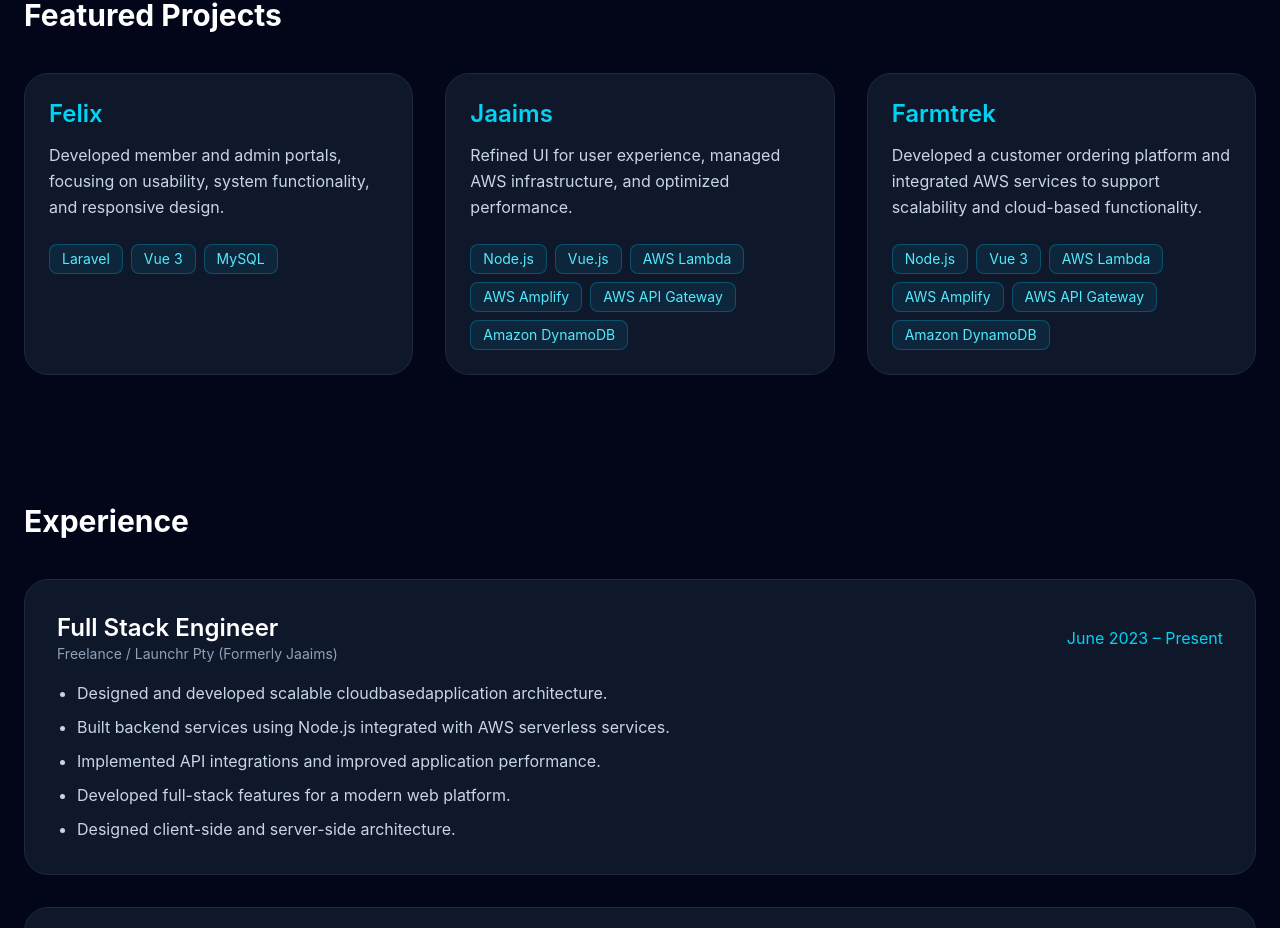
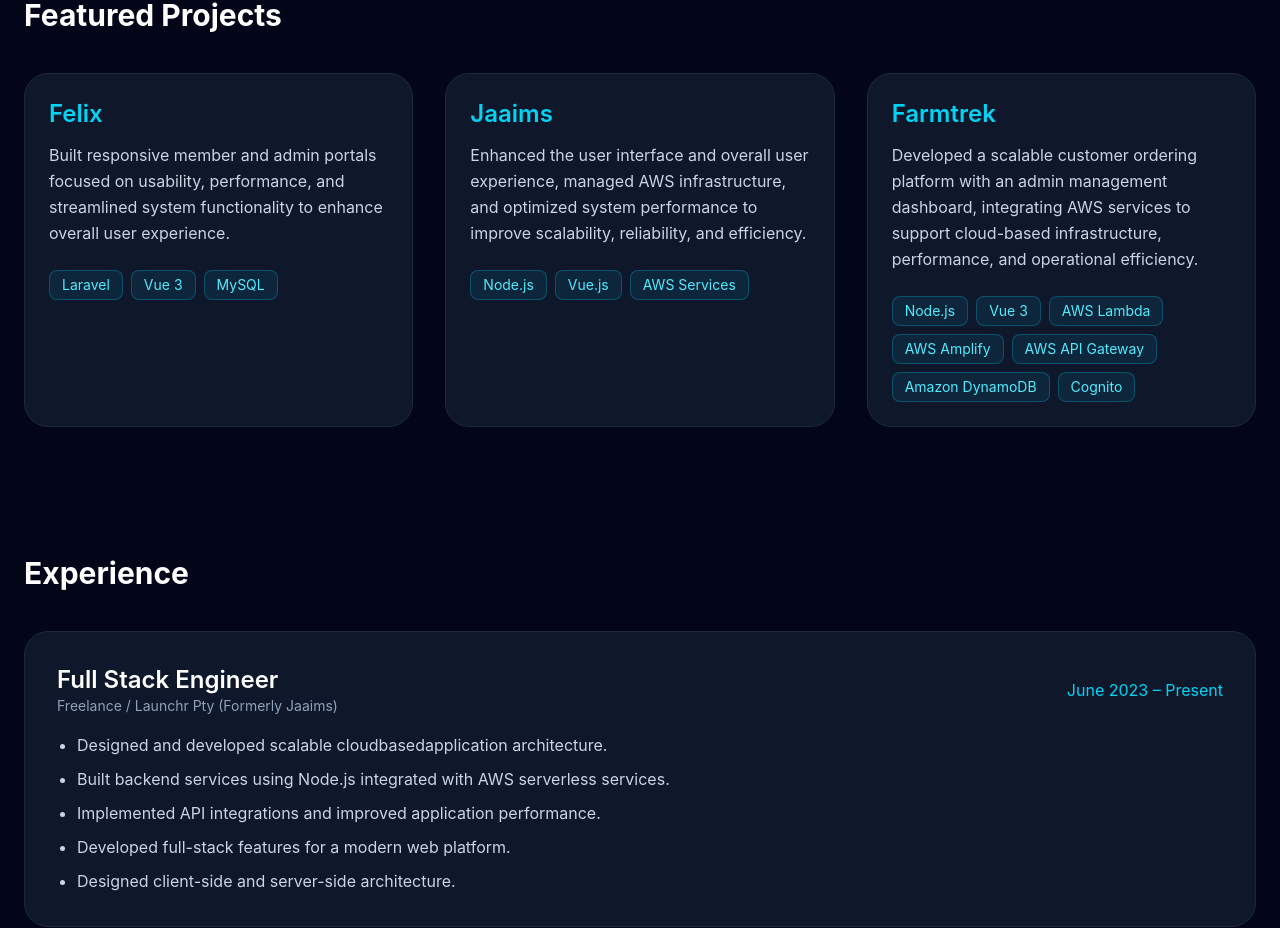
Before and after one commit to rhinlog/portfolio, a React app: page / in a window 1280 px wide. Shown: the part 1417-2345 px from the top of the page. Built offline with nearby package versions, Linux system fonts and the light colour scheme; the HTML template or start-up script is replaced by a standard one.

Commit message:
udate descriptions - projects

```diff
--- a/src/App.jsx
+++ b/src/App.jsx
@@ -3,22 +3,22 @@
     {
       title: 'Felix',
       description:
-        'Developed member and admin portals, focusing on usability, system functionality, and responsive design.',
+        'Built responsive member and admin portals focused on usability, performance, and streamlined system functionality to enhance overall user experience.',
       stack: ['Laravel', 'Vue 3', 'MySQL'],
       link: 'https://felix.api.org.au/products',
     },
     {
       title: 'Jaaims',
       description:
-        'Refined UI for user experience, managed AWS infrastructure, and optimized performance.',
-      stack: ['Node.js', 'Vue.js', 'AWS Lambda', 'AWS Amplify', 'AWS API Gateway', 'Amazon DynamoDB'],
+        'Enhanced the user interface and overall user experience, managed AWS infrastructure, and optimized system performance to improve scalability, reliability, and efficiency.',
+      stack: ['Node.js', 'Vue.js', 'AWS Services'],
       link: 'https://jaaimsapp.com',
     },
     {
       title: 'Farmtrek',
       description:
-        'Developed a customer ordering platform and integrated AWS services to support scalability and cloud-based functionality.',
-      stack: ['Node.js', 'Vue 3', 'AWS Lambda', 'AWS Amplify', 'AWS API Gateway', 'Amazon DynamoDB'],
+        'Developed a scalable customer ordering platform with an admin management dashboard, integrating AWS services to support cloud-based infrastructure, performance, and operational efficiency.',
+      stack: ['Node.js', 'Vue 3', 'AWS Lambda', 'AWS Amplify', 'AWS API Gateway', 'Amazon DynamoDB', 'Cognito'],
       link: 'https://www.ds.farmtrek.com.au',
     },
   ];
```
